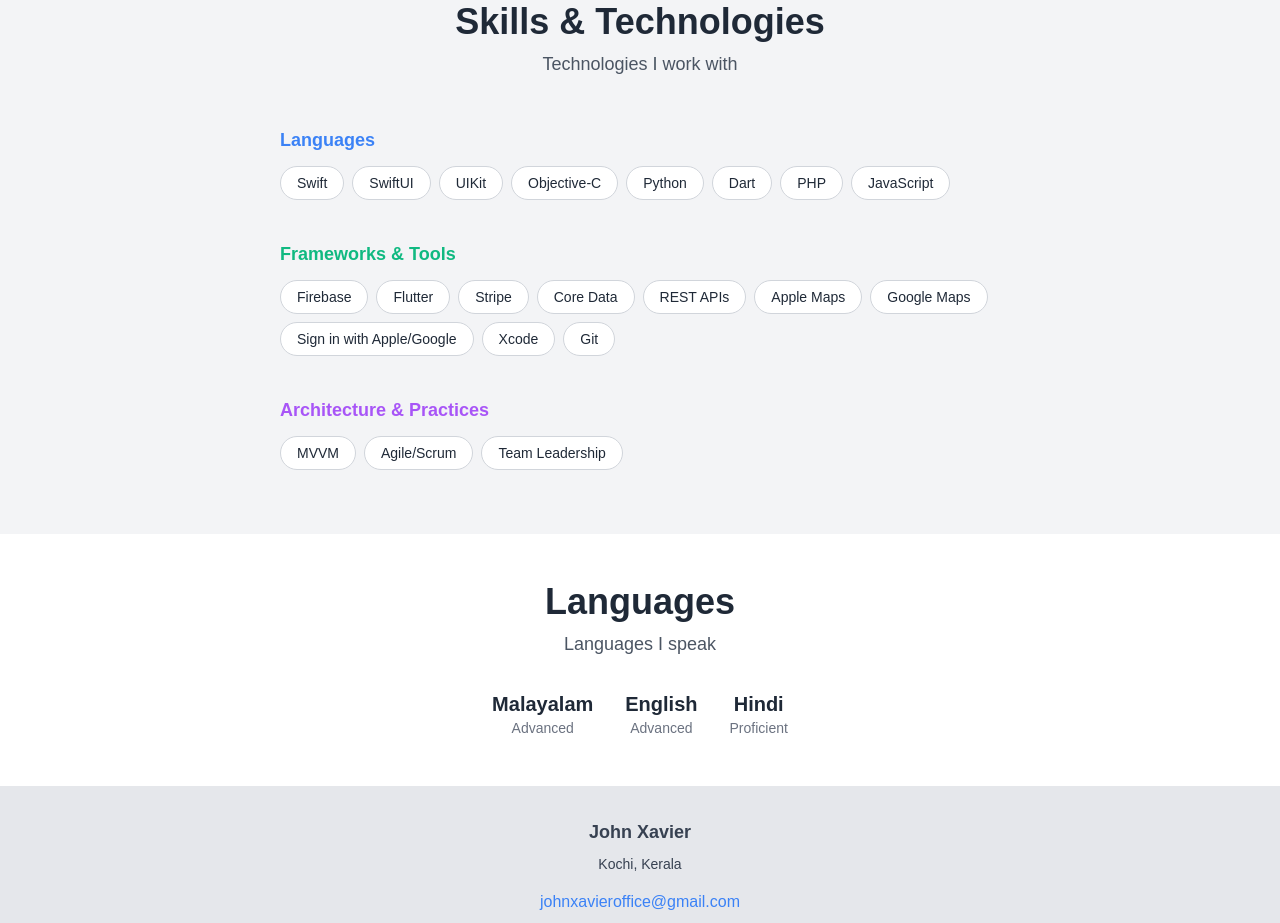
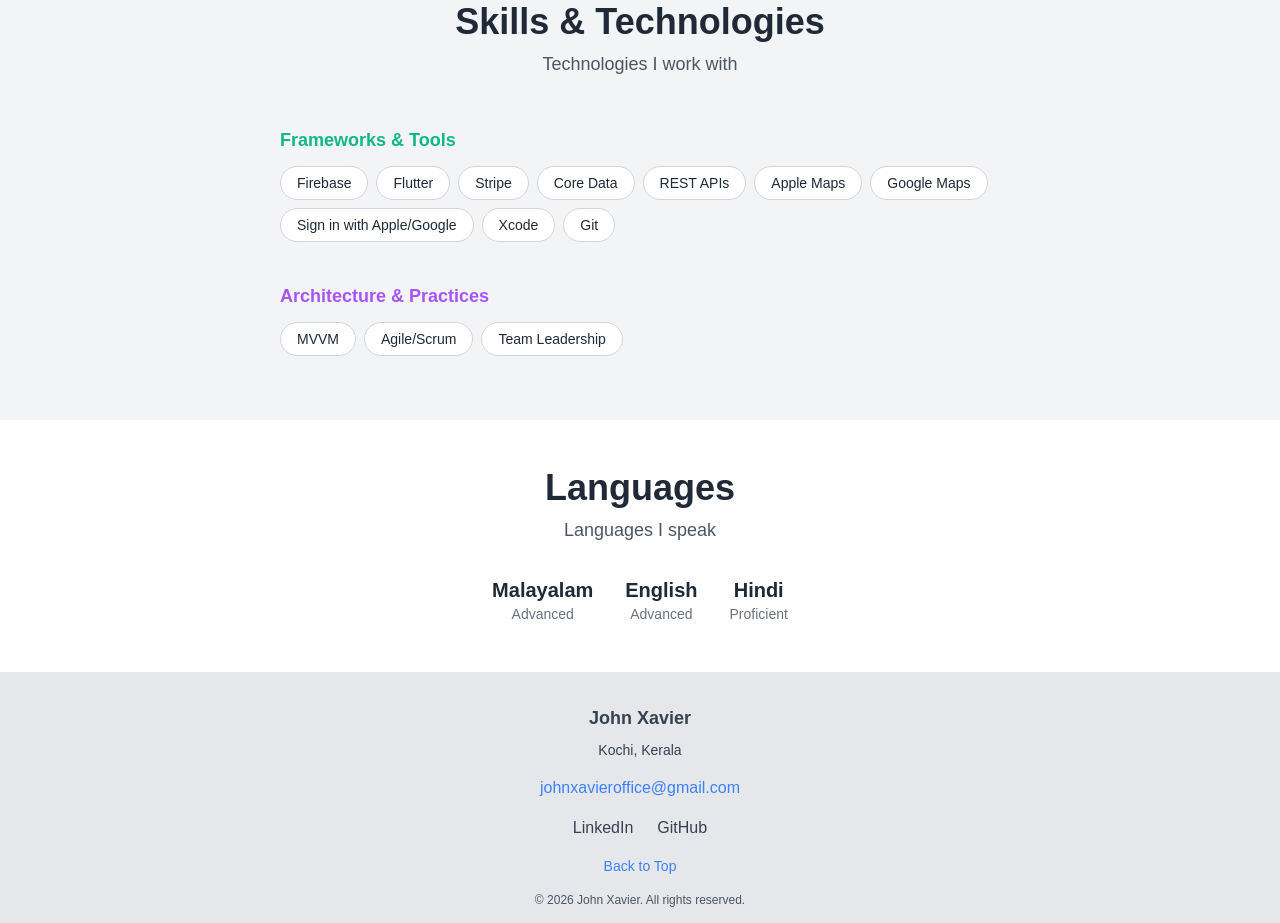
Before and after one commit to John-Xavier/nextportfolio, a Next.js app: page / in a window 1280 px wide. Shown: the part 4860-5783 px from the top of the page. Built offline with nearby package versions, Linux system fonts and the light colour scheme.

Commit message:
Remove Languages category from Skills section
https://claude.ai/code/session_01PpBY3XYEKb91Zsxj4ugDoV

```diff
--- a/app/page.js
+++ b/app/page.js
@@ -289,11 +289,6 @@ export default function Portfolio() {
       <div className="max-w-3xl mx-auto px-6 flex flex-col gap-10">
         {[
           {
-            category: "Languages",
-            color: "text-blue-500 dark:text-blue-400",
-            skills: ["Swift", "SwiftUI", "UIKit", "Objective-C", "Python", "Dart", "PHP", "JavaScript"],
-          },
-          {
             category: "Frameworks & Tools",
             color: "text-emerald-500 dark:text-emerald-400",
             skills: ["Firebase", "Flutter", "Stripe", "Core Data", "REST APIs", "Apple Maps", "Google Maps", "Sign in with Apple/Google", "Xcode", "Git"],
```
